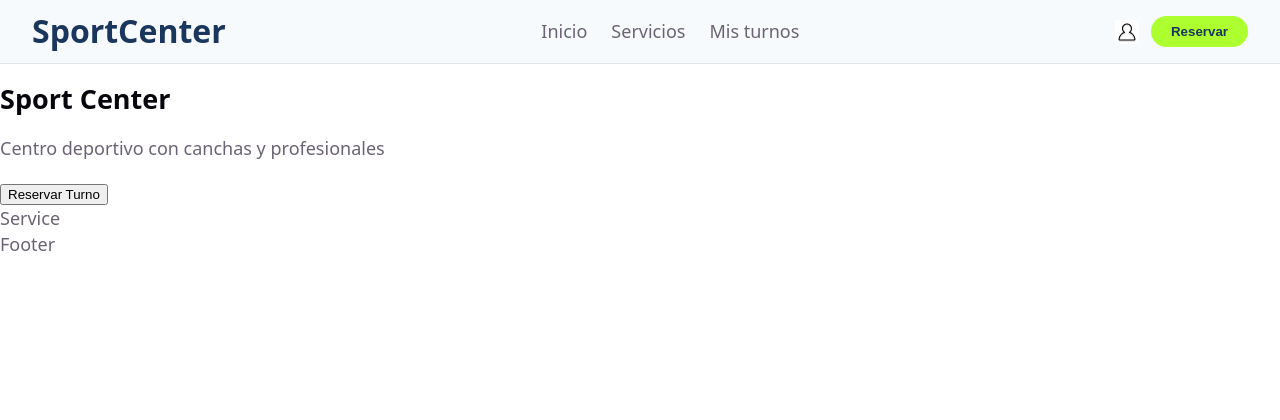
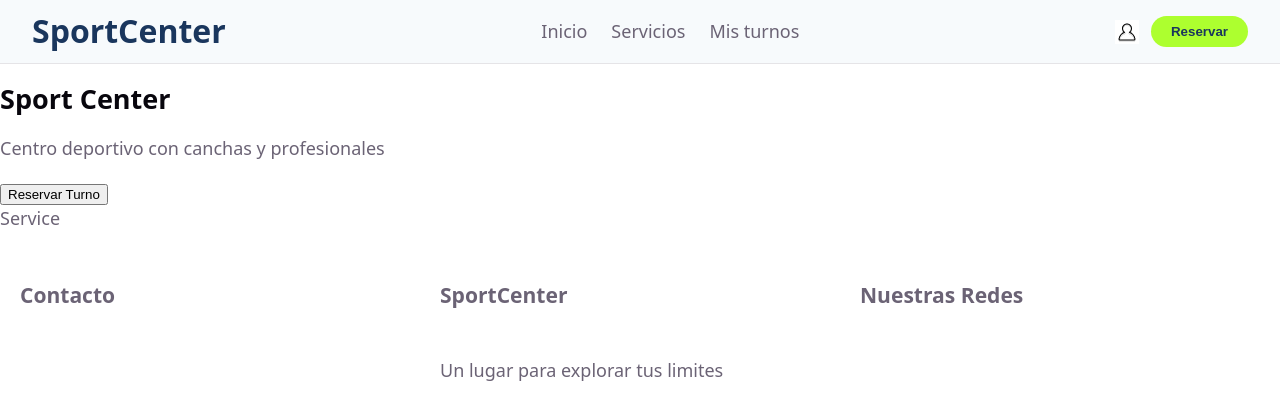
Before and after one commit to rociozapata/sportcenter-frontend, a React (Vite) app: page / in a window 1280 px wide. Shown: the top 420 px of the page. Built offline with nearby package versions, Linux system fonts and the light colour scheme.

Commit message:
feat: footer.tsx, footer.css

```diff
--- /dev/null
+++ b/src/components/Footer.css
@@ -0,0 +1,29 @@
+.footer{
+    display: flex;
+    flex-direction: column;
+    text-align: center;
+    gap: 20px;
+    justify-content: space-between;
+    padding: 30px 20px;
+}
+
+.footer section{
+    display: flex;
+    flex-direction: column;
+    gap: 10px;
+}
+
+
+
+
+@media (min-width: 768px) {
+    .footer{
+        flex-direction: row;
+        justify-content: space-between;
+        text-align: left;
+    }
+
+    .footer section{
+        flex: 1;
+    }
+}
--- a/src/components/Footer.tsx
+++ b/src/components/Footer.tsx
@@ -1,7 +1,26 @@
+import "./Footer.css";
+
 function Footer (){
 
-    return <footer>Footer</footer>
+    return(
+    <footer className="footer">
 
+            <section>
+                <h3>Contacto</h3>
+            </section>
+
+            <section>
+                <h3>SportCenter</h3>
+                <p>Un lugar para explorar tus limites</p>
+            </section>
+
+            <section>
+                <h3>Nuestras Redes</h3>
+            </section>
+
+
+        </footer>
+    )
 }
 
 export default Footer
```
Also changed, not shown: src/pages/Login/Login.tsx (+23 -0 lines).
